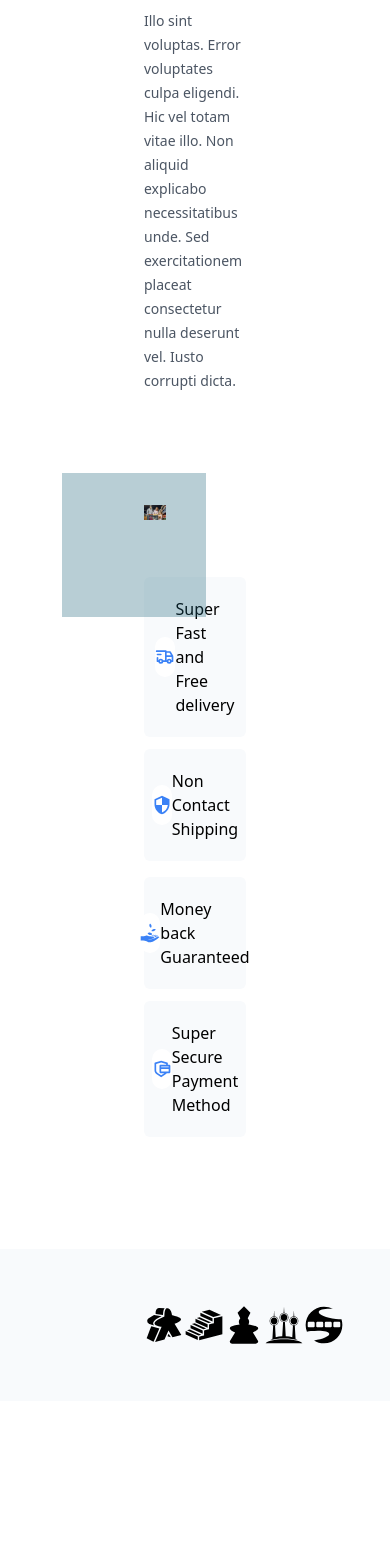
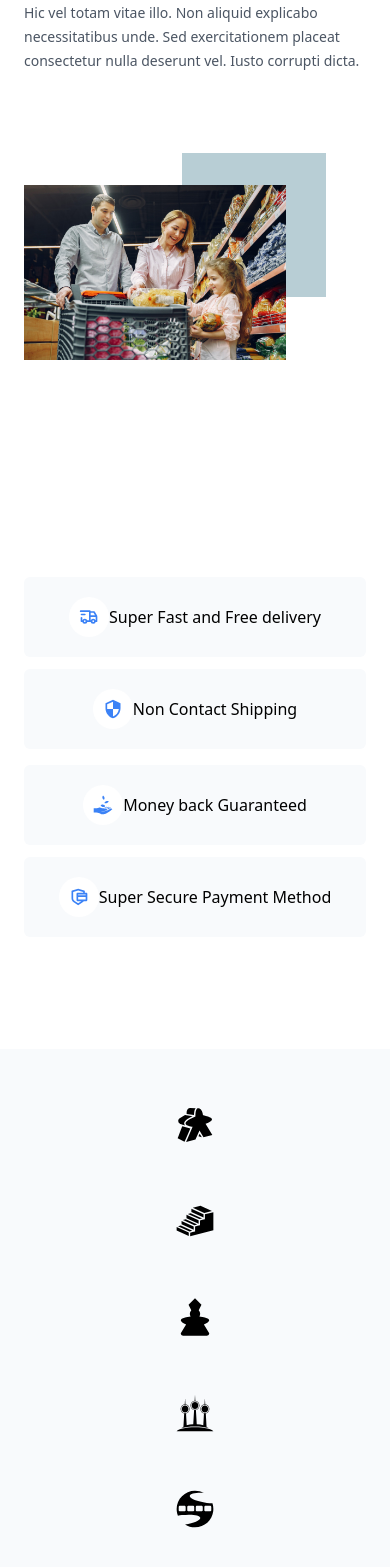
Before and after one commit to Rizwikhattak/EcommerceStore, a React (Create React App) app: page / in a window 390 px wide. Shown: the part 267-1834 px from the top of the page. Before the commit the page ends 1668 px from the top, so only its background shows below. Built offline with nearby package versions, Linux system fonts and the light colour scheme.

Commit message:
Companies component finished

```diff
--- a/src/Components/Companies.jsx
+++ b/src/Components/Companies.jsx
@@ -10,7 +10,8 @@ import {
 const Companies = () => {
   return (
     <>
-      <section className="companies px-36 py-14 mt-28 bg-slate-50 flex align-middle justify-between">
+      <section className="companies px-36 py-14 mt-28 bg-slate-50">
+        <div class="flex flex-wrap justify-center lg:justify-between gap-14 items-center w-full">
           <div className="comapny-1">
             <Gi3DMeeple className="h-10 w-10" />
           </div>
@@ -26,6 +27,7 @@ const Companies = () => {
           <div className="comapny-5">
             <GiAbstract027 className="h-10 w-10" />
           </div>
+        </div>
       </section>
     </>
   );
--- a/src/Components/Features.jsx
+++ b/src/Components/Features.jsx
@@ -6,7 +6,7 @@ import { RiSecurePaymentLine } from "react-icons/ri";
 const Features = () => {
   return (
     <>
-      <section className="features px-36">
+      <section className="features px-6 lg:px-36">
         <div className="grid grid-cols-1 md:grid-cols-2 lg:grid-cols-3 gap-3">
           <div className="bg-slate-50 p-5 rounded-md flex flex-row w-auto md:flex-col  justify-center items-center">
             <div className="logo w-10 h-10 flex items-center justify-center bg-white rounded-full">
--- a/src/Components/HeroSection.jsx
+++ b/src/Components/HeroSection.jsx
@@ -4,7 +4,7 @@ import hero from "../Assets/hero.jpg";
 const HeroSection = ({ heading }) => {
   return (
     <>
-      <section className="hero-section h-screen px-36 py-40 ">
+      <section className="hero-section h-screen px-6 lg:px-36 py-40 ">
         <div className="grid grid-cols-1 lg:grid-cols-2 gap-10">
           <div className="hero-item-1">
             <div className="mx-auto max-w-lg lg:max-w-none">
```
Lines whose indentation alone changed are shown as unchanged.
